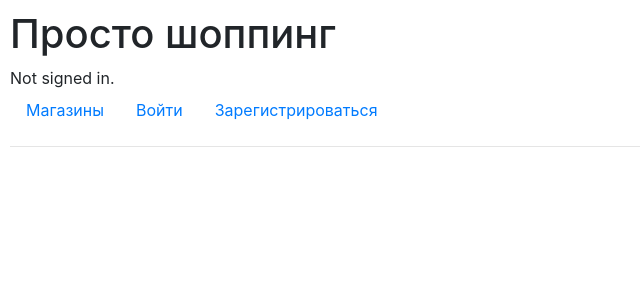
After one commit to chimchimster/easy_shop, a Django app: template easyshopping/shopper/templates/shopper/layout.html in a window 1280 px wide. The commit adds this page. Shown: the top 300 px of the page, without its empty margins (0-640 px from the left). Run offline with Django 3.2, Linux system fonts and the light colour scheme; the template is opened without the code that fills it, so the values that code supplies are empty; some libraries are stand-ins or nearby versions.

Commit message:
added shopping layout

```diff
--- a/easyshopping/easyshopping/settings.py
+++ b/easyshopping/easyshopping/settings.py
@@ -9,7 +9,7 @@ https://docs.djangoproject.com/en/3.2/topics/settings/
 For the full list of settings and their values, see
 https://docs.djangoproject.com/en/3.2/ref/settings/
 """
-
+import os
 from pathlib import Path
 
 # Build paths inside the project like this: BASE_DIR / 'subdir'.
@@ -119,6 +119,8 @@ USE_TZ = True
 # https://docs.djangoproject.com/en/3.2/howto/static-files/
 
 STATIC_URL = '/static/'
+STATIC_ROOT = os.path.join(BASE_DIR, 'static')
+
 
 # Default primary key field type
 # https://docs.djangoproject.com/en/3.2/ref/settings/#default-auto-field
@@ -126,3 +128,5 @@ STATIC_URL = '/static/'
 DEFAULT_AUTO_FIELD = 'django.db.models.BigAutoField'
 
 AUTH_USER_MODEL = 'shopper.User'
+MEDIA_ROOT = os.path.join(BASE_DIR, 'media')
+MEDIA_URL = '/media/'
--- a/easyshopping/easyshopping/urls.py
+++ b/easyshopping/easyshopping/urls.py
@@ -13,10 +13,14 @@ Including another URLconf
     1. Import the include() function: from django.urls import include, path
     2. Add a URL to urlpatterns:  path('blog/', include('blog.urls'))
 """
+from . import settings
 from django.contrib import admin
 from django.urls import path, include
+from django.conf.urls.static import static
 
 urlpatterns = [
     path('admin/', admin.site.urls),
     path('', include('shopper.urls'))
 ]
+
+urlpatterns += static(settings.MEDIA_URL, document_root=settings.MEDIA_ROOT)
--- a/easyshopping/shopper/admin.py
+++ b/easyshopping/shopper/admin.py
@@ -1,6 +1,7 @@
-from .models import User, Good
+from .models import User, Good, Shop
 
 from django.contrib import admin
 
 admin.site.register(User)
 admin.site.register(Good)
+admin.site.register(Shop)
--- /dev/null
+++ b/easyshopping/shopper/static/shopper/styles.css
@@ -0,0 +1,3 @@
+body {
+    padding: 10px;
+}
--- /dev/null
+++ b/easyshopping/shopper/templates/shopper/layout.html
@@ -0,0 +1,49 @@
+{% load static %}
+
+<!DOCTYPE html>
+<html lang="en">
+    <head>
+        <title>{% block title %}Auctions{% endblock %}</title>
+        <link rel="stylesheet" href="https://stackpath.bootstrapcdn.com/bootstrap/4.4.1/css/bootstrap.min.css" integrity="sha384-Vkoo8x4CGsO3+Hhxv8T/Q5PaXtkKtu6ug5TOeNV6gBiFeWPGFN9MuhOf23Q9Ifjh" crossorigin="anonymous">
+        <link href="{% static 'shopper/styles.css' %}" rel="stylesheet">
+    </head>
+    <body>
+        <h1>Просто шоппинг</h1>
+        <div>
+            {% if user.is_authenticated %}
+                Вы вошли, как <strong>{{ user.username }}</strong>.
+            {% else %}
+                Not signed in.
+            {% endif %}
+        </div>
+        <ul class="nav">
+            <li class="nav-item">
+                <a class="nav-link" href="{% url 'index' %}">Магазины</a>
+            </li>
+            {% if user.is_authenticated %}
+                <li class="nav-item">
+                    <a class="nav-link" href="">Выйти</a>
+                </li>
+                <li class="nav-item">
+                    <a class="nav-link" href="">Категории</a>
+                </li>
+                <li class="nav-item">
+                    <a class="nav-link" href="">Товары</a>
+                </li>
+                <li class="nav-item">
+                    <a class="nav-link" href="">Добавить товар</a>
+                </li>
+            {% else %}
+                <li class="nav-item">
+                    <a class="nav-link" href="">Войти</a>
+                </li>
+                <li class="nav-item">
+                    <a class="nav-link" href="">Зарегистрироваться</a>
+                </li>
+            {% endif %}
+        </ul>
+        <hr>
+        {% block body %}
+        {% endblock %}
+    </body>
+</html>
--- a/easyshopping/shopper/views.py
+++ b/easyshopping/shopper/views.py
@@ -1,11 +1,11 @@
 from django.shortcuts import render
-
+from .models import Good, Shop
 
 
 def index(request):
 
-    pass
+    shops = Shop.objects.all()
 
     return render(request, 'shopper/index.html', {
-        'test': None
+        'shops': shops,
     })
```
Also changed, not shown: easyshopping/shopper/models.py (+44 -2 lines), easyshopping/shopper/templates/shopper/index.html (+15 -9 lines).
